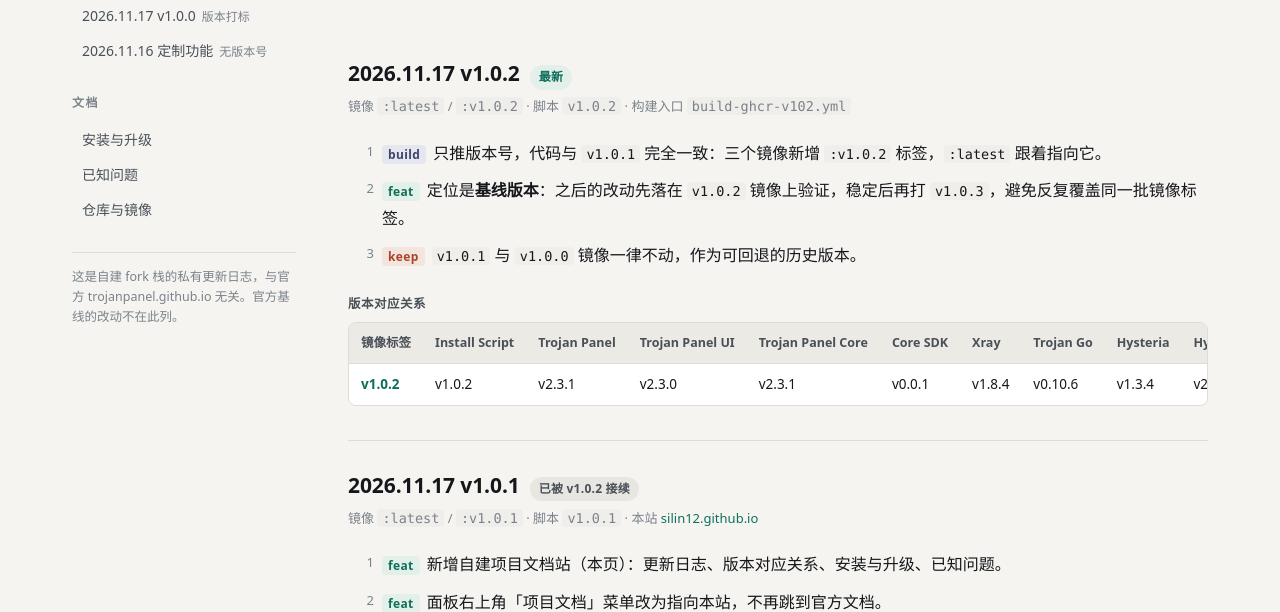
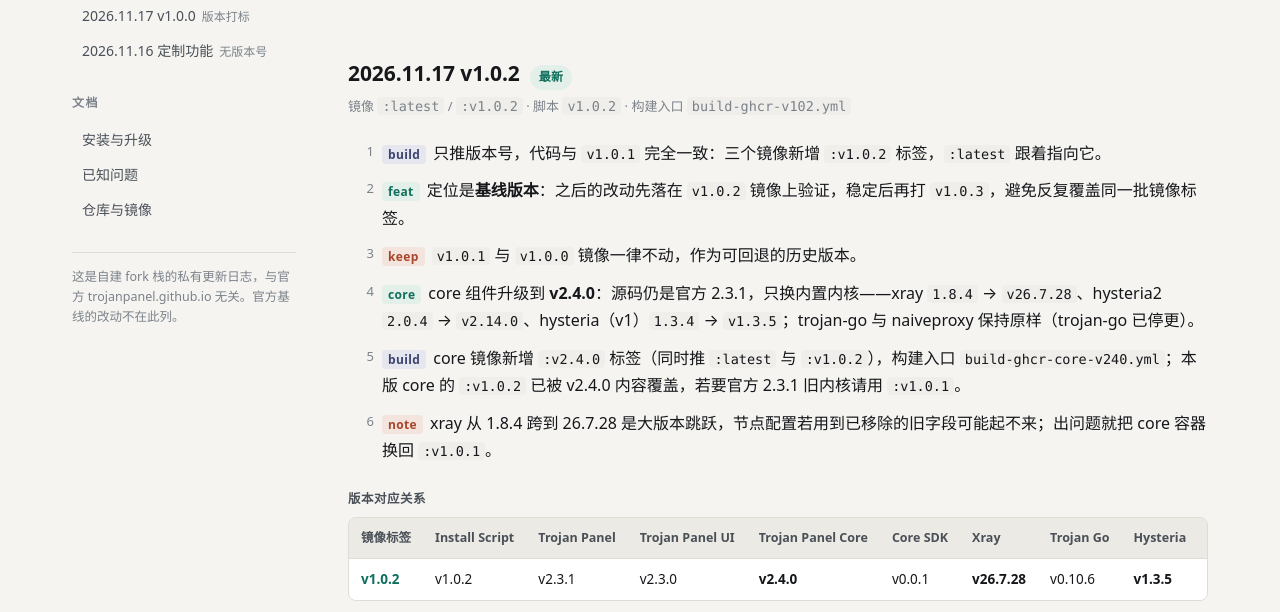
Before and after one commit to silin12/silin12.github.io, a plain HTML site: page index.html in a window 1280 px wide. Shown: the part 213-825 px from the top of the page. Drawn offline with Linux system fonts and the light colour scheme.

Commit message:
docs: core 升级到 v2.4.0（xray 26.7.28 / hysteria2 2.14.0 / hysteria 1.3.5）

```diff
--- a/index.html
+++ b/index.html
@@ -266,6 +266,9 @@ footer{
         <li><div><span class="k build">build</span>只推版本号，代码与 <code class="inline">v1.0.1</code> 完全一致：三个镜像新增 <code class="inline">:v1.0.2</code> 标签，<code class="inline">:latest</code> 跟着指向它。</div></li>
         <li><div><span class="k feat">feat</span>定位是<b>基线版本</b>：之后的改动先落在 <code class="inline">v1.0.2</code> 镜像上验证，稳定后再打 <code class="inline">v1.0.3</code>，避免反复覆盖同一批镜像标签。</div></li>
         <li><div><span class="k fix">keep</span><code class="inline">v1.0.1</code> 与 <code class="inline">v1.0.0</code> 镜像一律不动，作为可回退的历史版本。</div></li>
+        <li><div><span class="k feat">core</span>core 组件升级到 <b>v2.4.0</b>：源码仍是官方 2.3.1，只换内置内核——xray <code class="inline">1.8.4</code> → <code class="inline">v26.7.28</code>、hysteria2 <code class="inline">2.0.4</code> → <code class="inline">v2.14.0</code>、hysteria（v1）<code class="inline">1.3.4</code> → <code class="inline">v1.3.5</code>；trojan-go 与 naiveproxy 保持原样（trojan-go 已停更）。</div></li>
+        <li><div><span class="k build">build</span>core 镜像新增 <code class="inline">:v2.4.0</code> 标签（同时推 <code class="inline">:latest</code> 与 <code class="inline">:v1.0.2</code>），构建入口 <code class="inline">build-ghcr-core-v240.yml</code>；本版 core 的 <code class="inline">:v1.0.2</code> 已被 v2.4.0 内容覆盖，若要官方 2.3.1 旧内核请用 <code class="inline">:v1.0.1</code>。</div></li>
+        <li><div><span class="k fix">note</span>xray 从 1.8.4 跨到 26.7.28 是大版本跳跃，节点配置若用到已移除的旧字段可能起不来；出问题就把 core 容器换回 <code class="inline">:v1.0.1</code>。</div></li>
       </ul>
 
       <div class="tbl-wrap">
@@ -278,7 +281,7 @@ footer{
               </tr>
             </thead>
             <tbody>
-              <tr><td>v1.0.2</td><td>v1.0.2</td><td>v2.3.1</td><td>v2.3.0</td><td>v2.3.1</td><td>v0.0.1</td><td>v1.8.4</td><td>v0.10.6</td><td>v1.3.4</td><td>v2.0.4</td><td>v2.6.4</td></tr>
+              <tr><td>v1.0.2</td><td>v1.0.2</td><td>v2.3.1</td><td>v2.3.0</td><td><b>v2.4.0</b></td><td>v0.0.1</td><td><b>v26.7.28</b></td><td>v0.10.6</td><td><b>v1.3.5</b></td><td><b>v2.14.0</b></td><td>v2.6.4</td></tr>
             </tbody>
           </table>
         </div>
@@ -396,7 +399,7 @@ docker rm -f trojan-panel-ui-old</pre>
       <div class="tag-row">
         <span>ghcr.io/silin12/trojan-panel:latest / :v1.0.0 / :v1.0.1 / :v1.0.2</span>
         <span>ghcr.io/silin12/trojan-panel-ui:latest / :v1.0.0 / :v1.0.1 / :v1.0.2</span>
-        <span>ghcr.io/silin12/trojan-panel-core:latest / :v1.0.0 / :v1.0.1 / :v1.0.2</span>
+        <span>ghcr.io/silin12/trojan-panel-core:latest / :v1.0.0 / :v1.0.1 / :v1.0.2 / :v2.4.0</span>
       </div>
       <p>重建镜像：仓库 Actions → <code class="inline">Build GHCR images v1.0.2</code>（<code class="inline">build-ghcr-v102.yml</code>）→ Run workflow。手动点一次约 2–3 分钟。</p>
     </div>
```
